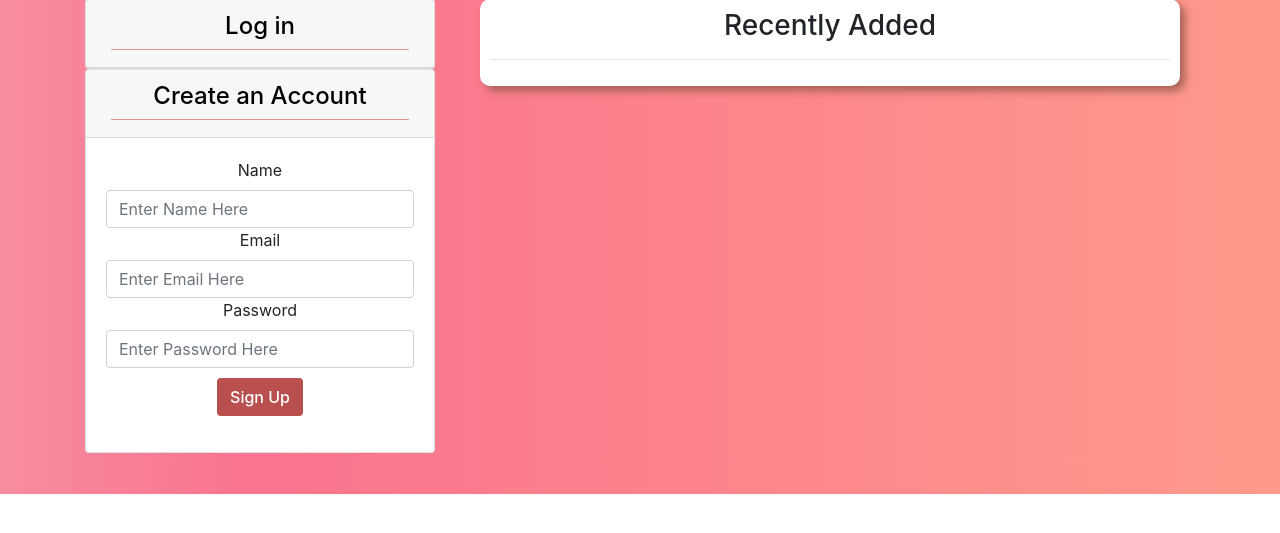
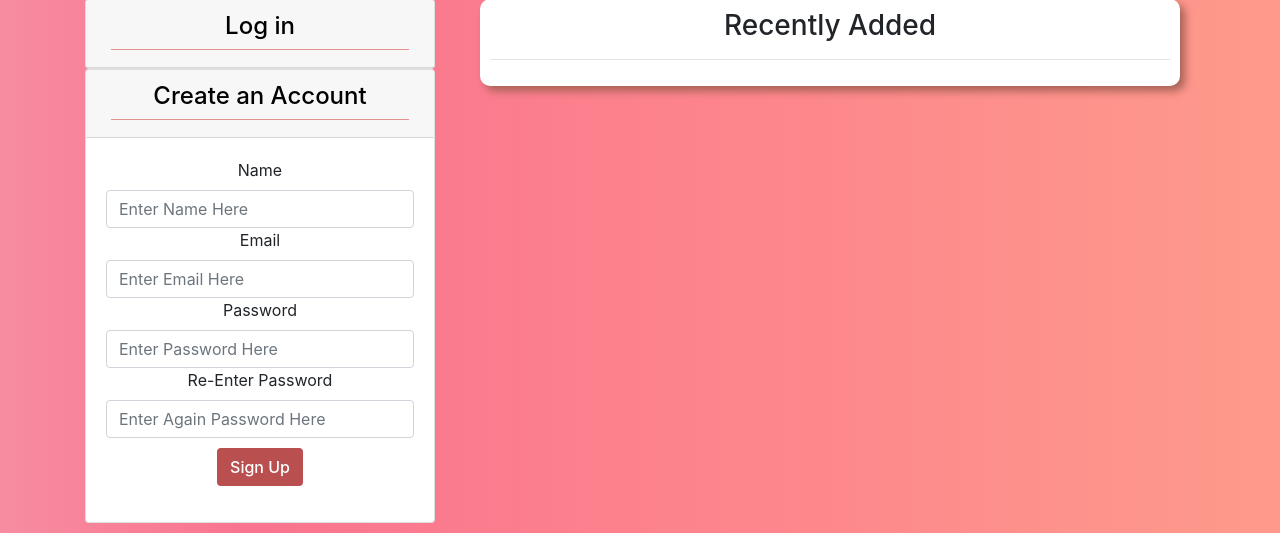
Before and after one commit to 1HectorAC/FlashCardHelper, a Flask app: template templates/home.html in a window 1280 px wide, after a click on "Create an Account". Shown: the part 306-839 px from the top of the page. Before the commit the page ends 800 px from the top, so only its background shows below. Run offline with Flask 2, Linux system fonts and the light colour scheme; the template is opened without the code that fills it, so the values that code supplies are empty; some libraries are stand-ins or nearby versions.

Commit message:
Added re-enter password when signing up. its functionality in user/models.py and its display in home.html.

```diff
--- a/templates/home.html
+++ b/templates/home.html
@@ -36,7 +36,7 @@
                             <input type="password" name="password" class="field form-control centerShortField"
                                 maxlength="32" placeholder="Enter Password" required>
                             <input type="submit" value="Log In" class="brownButton btn" style="margin-top: 10px;">
-                            <p class="error error--hidden"></p>
+                            <p class="error error--hidden" style="color:red"></p>
                         </form>
                     </div>
                 </div>
@@ -62,12 +62,11 @@
                             <label for="password">Password</label>
                             <input type="password" name="password" class="field form-control centerShortField"
                                 maxlength="32" placeholder="Enter Password Here" required>
-                            <!--
-                                <label for="password2">Re-Enter Password</label>
-                                <input type="password" name="password2" class="field form-control centerShortField" maxlength="32" placeholder="Enter Password Here" required>
-                                <div style="padding-top: 10px;">-->
+                            <label for="passwordAgain">Re-Enter Password</label>
+                            <input type="password" name="passwordAgain" class="field form-control centerShortField" maxlength="32"
+                                placeholder="Enter Again Password Here" required>
                             <input type="submit" value="Sign Up" class="brownButton btn" style="margin-top:10px">
-                            <p class="error error--hidden"></p>
+                            <p class="error error--hidden" style="color:red"></p>
                         </form>
                     </div>
                 </div>
```
Also changed, not shown: user/models.py (+7 -1 lines).
